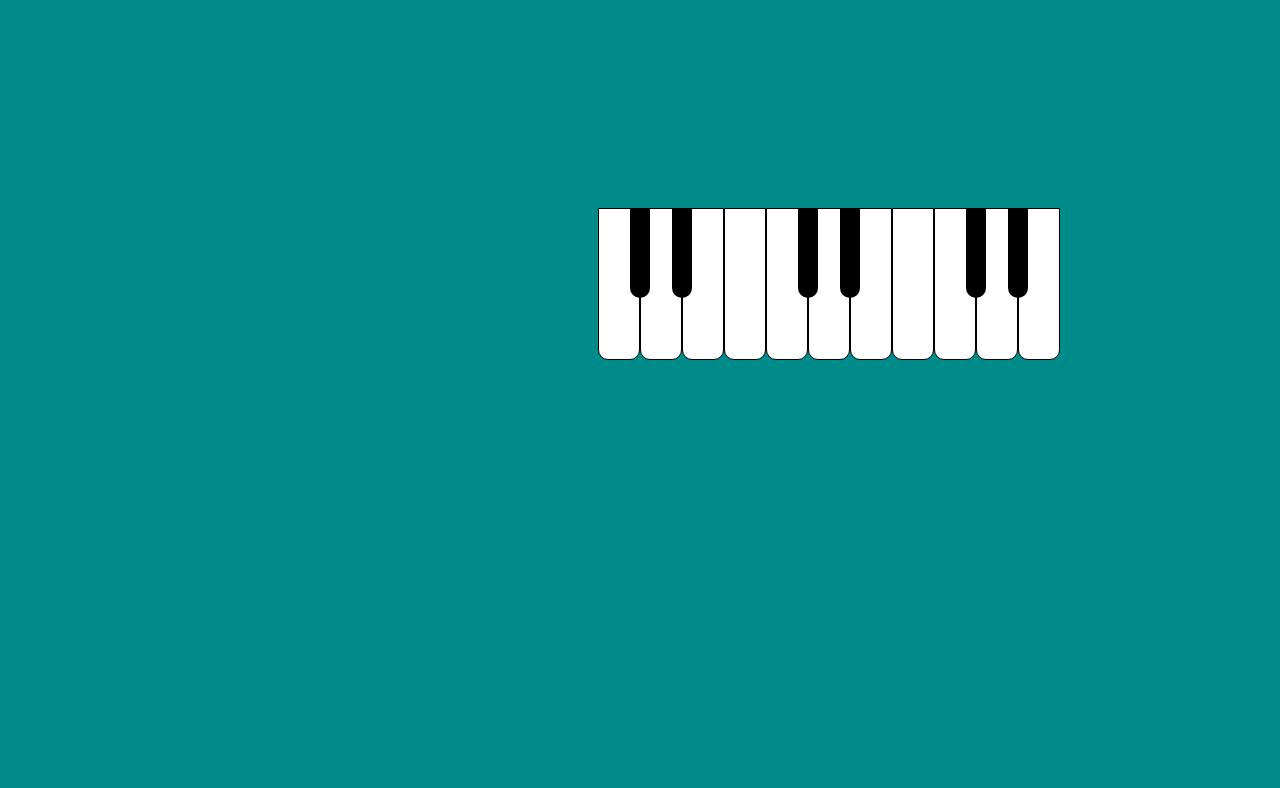
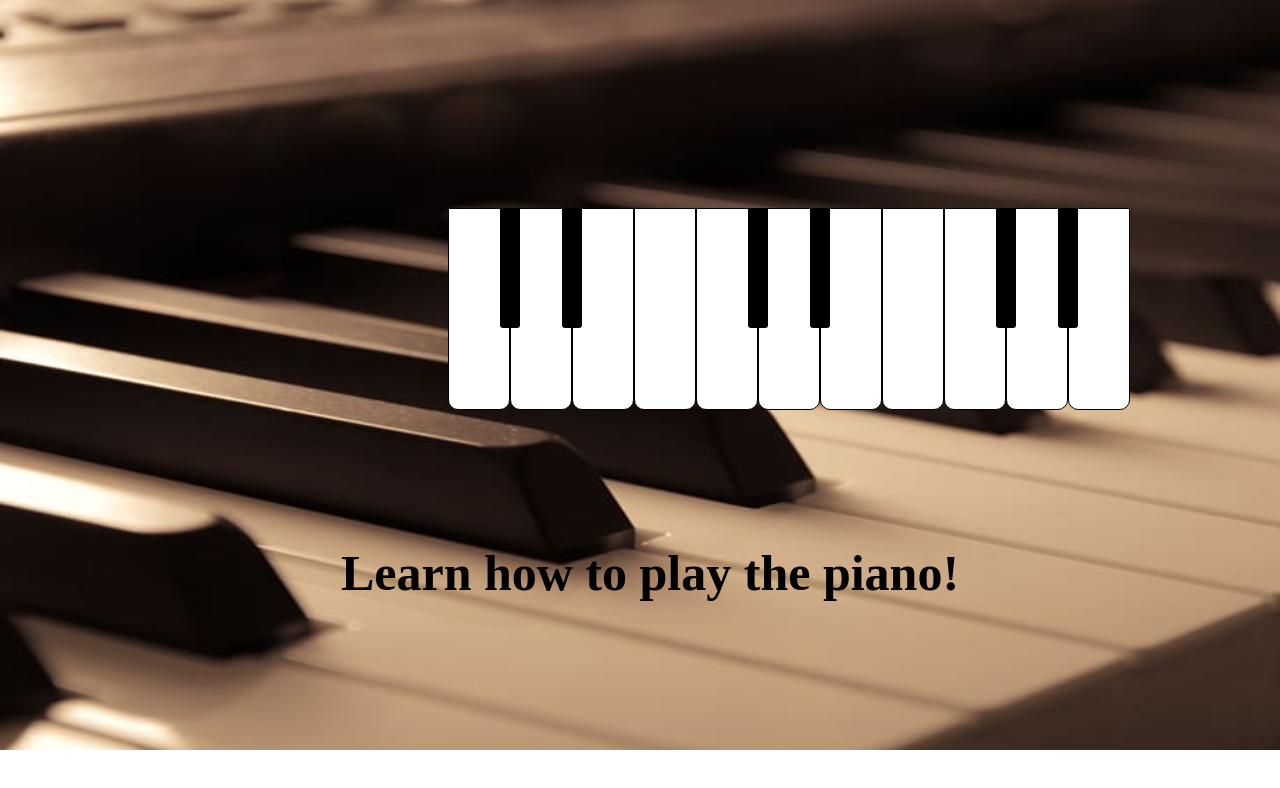
Before and after one commit to HilaZagdon/Piano, a plain HTML site: page index.html in a window 1280 px wide. Drawn offline with Linux system fonts and the light colour scheme.

Commit message:
final one

```diff
--- a/index.html
+++ b/index.html
@@ -9,22 +9,23 @@
   <body>
     <section>
       <div class="whitetiles"><p class="lettersW">B</p></div>
-      <div class="blacktiles"></div>
+      <div class="blacktiles"><p class="lettersB">Q</p></div>
       <div class="whitetiles"><p class="lettersW">C</p></div>
-      <div class="blacktiles"></div>
+      <div class="blacktiles"><p class="lettersB">X</p></div>
       <div class="whitetiles"><p class="lettersW">D</p></div>
       <div id="space" class="whitetiles"><p class="lettersW">E</p></div>
       <div class="whitetiles"><p class="lettersW">F</p></div>
-      <div class="blacktiles"></div>
+      <div class="blacktiles"><p class="lettersB">N</p></div>
       <div class="whitetiles"><p class="lettersW">G</p></div>
-      <div class="blacktiles"></div>
+      <div class="blacktiles"><p class="lettersB">Y</p></div>
       <div class="whitetiles"><p class="lettersW">A</p></div>
       <div id="space" class="whitetiles"><p class="lettersW">B</p></div>
       <div class="whitetiles"><p class="lettersW">C</p></div>
-      <div class="blacktiles"></div>
+      <div class="blacktiles"><p class="lettersB">O</p></div>
       <div class="whitetiles"><p class="lettersW">D</p></div>
-      <div class="blacktiles"></div>
+      <div class="blacktiles"><p class="lettersB">M</p></div>
       <div class="whitetiles"><p class="lettersW">E</p></div>
     </section>
+    <h1>Learn how to play the piano!</h1>
   </body>
 </html>
--- a/style.css
+++ b/style.css
@@ -1,33 +1,38 @@
 .whitetiles {
-  height: 150px;
-  width: 40px;
+  height: 200px;
+  width: 60px;
   background-color: white;
   border-bottom-right-radius: 10px;
   border-bottom-left-radius: 10px;
   float: left;
-  margin: 200px -10px 200px -10px;
+  margin: 200px -10px 100px -10px;
   padding: 0;
   border: 1px solid black;
-  color: darkcyan;
+  color: rgb(255, 255, 255);
   font-size: 30px;
 }
 
 body {
-  background-color: darkcyan;
+  background-repeat: no-repeat;
+  background-size: 1600px 750px;
+
+  background-image: url(piano-oldschool-vintage-music.jpg);
 }
 
 section {
-  margin-left: 600px;
+  margin-left: 450px;
   display: flex;
 }
 
 .blacktiles {
   position: relative;
-  height: 90px;
+  height: 120px;
   width: 20px;
   margin-top: 200px;
-  border-bottom-right-radius: 10px;
-  border-bottom-left-radius: 10px;
+  border-bottom-right-radius: 3px;
+  border-bottom-left-radius: 3px;
+  color: rgb(0, 0, 0);
+
   background-color: black;
   z-index: 9;
 }
@@ -41,12 +46,14 @@ section {
   box-shadow: 6px 6px 6px 2px rgba(0, 0, 0, 0.782),
     inset 3px 2px 5px 1px rgba(40, 37, 37, 0.652);
   color: black;
-  transition: color 2s;
+  transition: color 1s;
 }
 
 .blacktiles:hover {
   box-shadow: 3px 3px 3px 2px rgba(60, 56, 56, 0.652),
     inset 3px 2px 5px 1px rgba(163, 151, 151, 0.652);
+  color: white;
+  transition: color 1s;
 }
 
 p {
@@ -55,5 +62,17 @@ p {
 }
 
 .lettersW {
-  margin-left: 12px;
+  margin-left: 20px;
 }
+
+h1 {
+  margin-left: 20px;
+  text-align: center;
+  font-size: 50px;
+  color: rgb(0, 0, 0);
+}
+
+.lettersB {
+  margin-top: 95px;
+  margin-left: 4px;
+}
```
Also changed, not shown: new new.jpg (added), piano-new.jpg (added), piano-oldschool-vintage-music.jpg (added), piano.webp (added).
